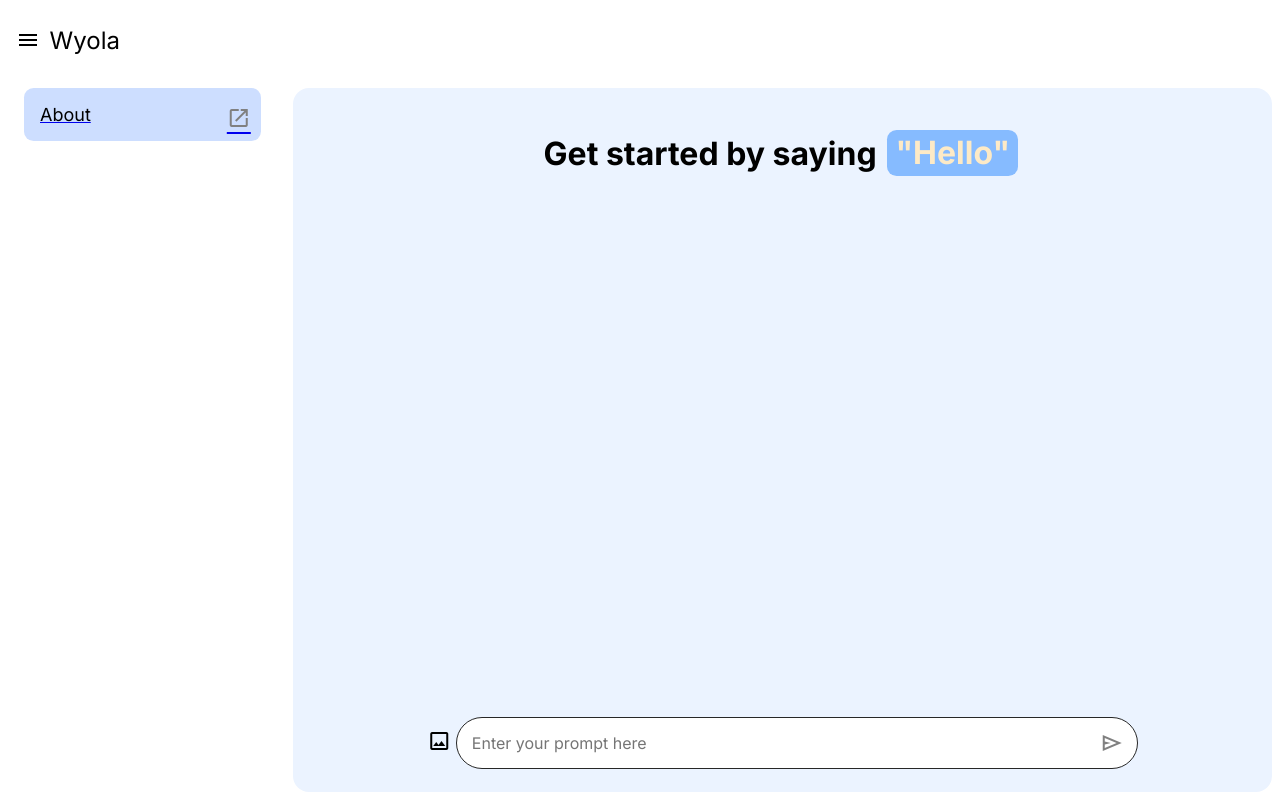
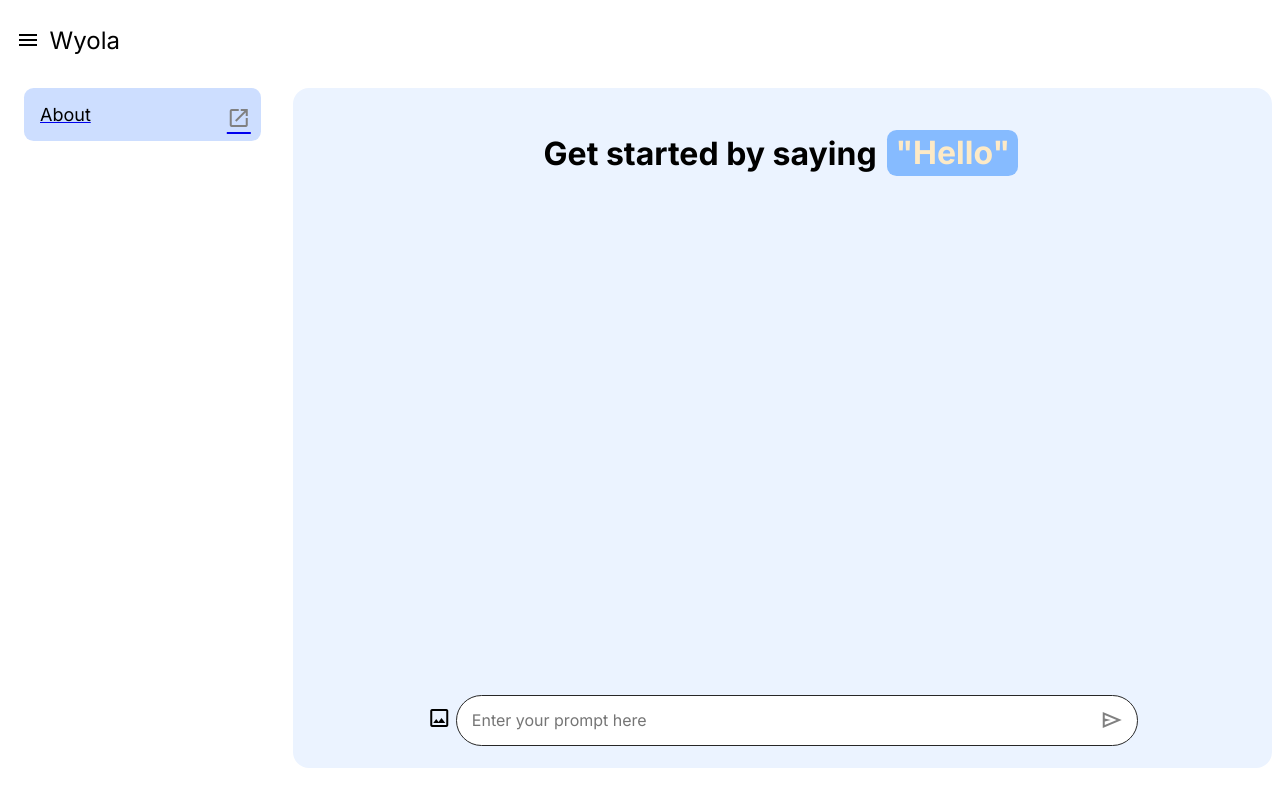
Before and after one commit to purplehexcode/wyola, a React (Vite) app: page / in a window 1280 px wide. Built offline with nearby package versions, Linux system fonts and the light colour scheme.

Commit message:
height fix

```diff
--- a/src/App.css
+++ b/src/App.css
@@ -17,9 +17,11 @@
   margin: 1rem;
   margin-bottom:0.1rem;
   flex:8%;
+  height: 8%;
 }
 .content-area{
    /* background: green; */
+   max-height: 90%;
    flex:92%;
    display: flex;
 }
@@ -54,6 +56,7 @@
   flex:80%;
   background: var(--blue-background);
   border-radius: 1rem;
+  height: 90%;
   /* position: relative; */
   display: flex;
   flex-direction: column;
```
